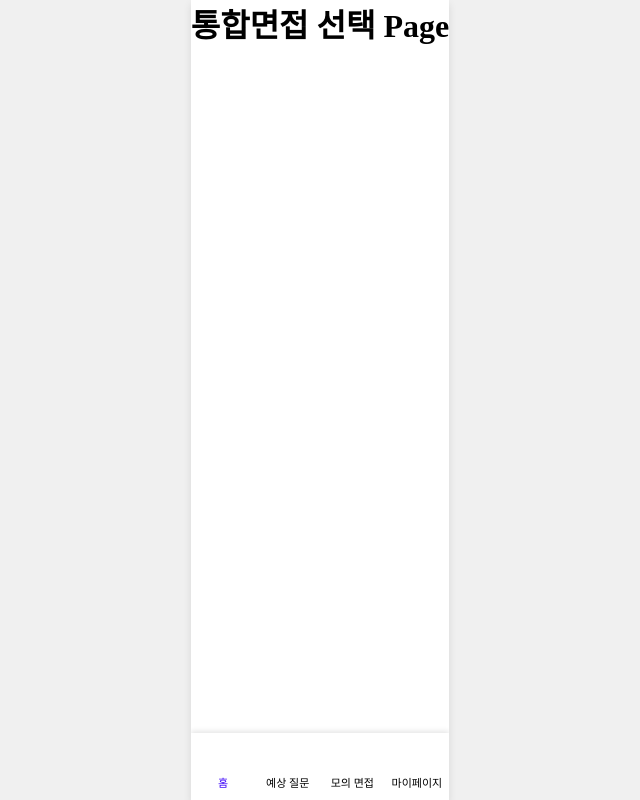
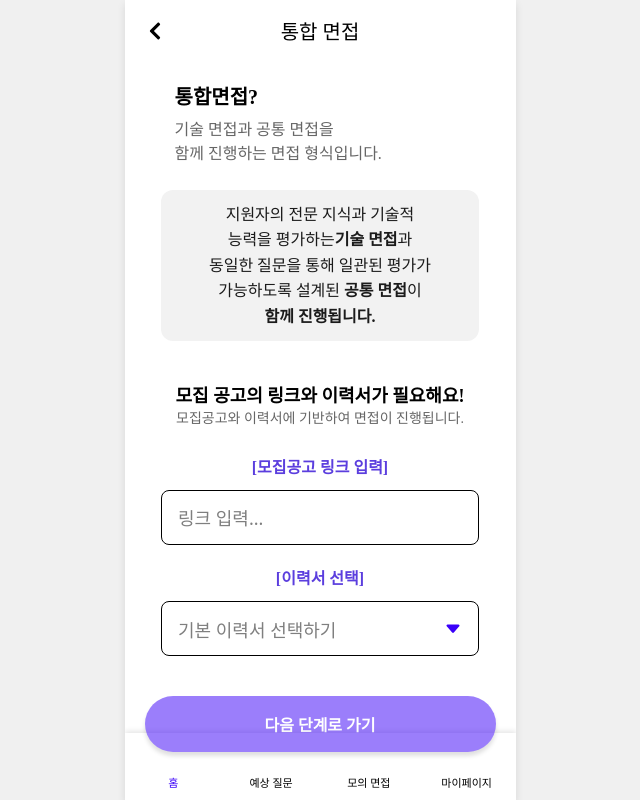
Before and after one commit to kellylee23/frontend2, a React (Create React App) app: page /interview/integrated in a window 1280 px wide. Shown: the whole page, without its empty margins (320-960 px from the left). Built offline with nearby package versions, Linux system fonts and the light colour scheme; some icons are missing; a web font is replaced by a local one.

Commit message:
feat: 통합 면접 진행

```diff
--- a/src/pages/IntegratedInterview.jsx
+++ b/src/pages/IntegratedInterview.jsx
@@ -1,8 +1,391 @@
+import React, {useState} from 'react';
+import styled from 'styled-components';
+import { BsCaretDownFill } from "react-icons/bs";
+import { FaChevronLeft } from "react-icons/fa";
+import { useNavigate } from 'react-router-dom';
+
+const Container = styled.div`
+  width: 391px;
+  min-height: 100vh;
+  margin: 0 auto;
+  background: white;
+  display: flex;
+  flex-direction: column;
+`
+
+const Header = styled.div`
+  display: flex;
+  align-items: center;
+  justify-content: center;
+  padding: 16px 20px;
+  position: relative;
+`
+
+const BackButton = styled.button`
+  position: absolute;
+  left: 20px;
+  background: none;
+  border: none;
+  font-size: 20px;
+  display: flex;
+  align-items: center;
+  z-index: 1;
+`
+
+const Title = styled.div`
+  width: 100%;
+  text-align: center;
+  font-family: "Noto Sans KR";
+  font-size: 20px;
+  font-weight: 500;
+`
+
+const Content = styled.div`
+  display: flex;
+  flex-direction: column;
+  align-items: center;
+  padding: 20px;
+`
+
+const TitleSection = styled.div`
+  display: flex;
+  flex-direction: column;
+  align-items: flex-start;
+  margin-bottom: 24px;
+  width: 100%;
+  padding-left:30px ;
+`
+
+const MainTitle = styled.div`
+  font-family: "Noto Sans KR";
+  font-size: 20px;
+  font-weight: 700;
+  margin-bottom: 8px;
+  align-self: flex-start;
+`
+
+const SubTitle = styled.div`
+  font-family: "Noto Sans KR";
+  font-size: 16px;
+  font-weight: 400;
+  color: #666;
+  line-height: 1.5;
+  text-align: left;
+`
+
+const InfoBox = styled.div`
+  width: 318px;
+  height: 151px;
+  display: flex;
+  flex-direction: column;
+  align-items: center;
+  justify-content: center;
+  background: #F2F2F2;
+  border-radius: 12px;
+  text-align: center;
+  font-family: 'Noto Sans KR';
+  font-size: 16px;
+  line-height: 1.6;
+  margin-bottom: 40px;
+  color: #1B1B1B;
+`
+const InfoText = styled.p`
+  margin: 0;
+  font-weight: ${props => props.bold ? '700' : '400'};
+  display: inline;
+`
+
+const CommonSection = styled.div`
+  width: 318px;
+  display: flex;
+  flex-direction: column;
+  align-items: center;
+  margin-bottom: 40px;
+`
+
+const CommonTitle = styled.div`
+  font-family: 'Noto Sans KR';
+  font-size: 18px;
+  font-weight: 700;
+`
+
+const CommonSubTitle = styled.div`
+  font-family: "Noto Sans KR";
+  font-size: 14px;
+  color: #666;
+  margin-bottom: 15px;
+`
+
+const CommonLabel = styled.div`
+  color: #5B3EDE;
+  font-family: "Noto Sans KR";
+  font-size: 16px;
+  font-weight: 700;
+  margin: 12px 0px;
+`
+
+const InputLink = styled.input`
+  width: 100%;
+  height: 55px;
+  padding: 0 16px;
+  border: 1px solid #000;
+  border-radius: 8px;
+  background: white;
+  font-family: "Noto Sans";
+  font-weight: 500;
+  font-size: 18px;
+  color: #000;
+  box-sizing: border-box;
+
+  &::placeholder {
+    color: #7F7F7F;
+  }
+
+  &:focus {
+    outline: none;
+    border-color: #3A00F9;
+  }
+`
+const DropdownContainer = styled.div`
+  position: relative;
+  width: 100%;
+`;
+
+const DropdownMenu = styled.div`
+  position: absolute;
+  top: 100%;
+  left: 0;
+  width: 100%;
+  background: white;
+  border: 1px solid #000;
+  border-radius: 8px;
+  margin-top: 4px;
+  z-index: 10;
+  max-height: 200px;
+  overflow-y: auto;
+`;
+
+const DropdownItem = styled.div`
+  padding: 12px 16px;
+  font-family: "Noto Sans";
+  font-size: 16px;
+  color: #1B1B1B;
+  cursor: pointer;
+
+  &:hover {
+    background: #F2F2F2;
+  }
+
+  &:not(:last-child) {
+    border-bottom: 1px solid #E5E5E5;
+  }
+`;
+
+const ErrorMessage = styled.div`
+  color: #FF0000;
+  font-size: 14px;
+  font-family: "Noto Sans KR";
+  margin-top: 8px;
+  visibility: ${props => props.visible ? 'visible' : 'hidden'};
+  width: 100%;
+  text-align: left;
+`;
+
+const SelectButton = styled.button`
+  width: 100%;
+  height: 55px;
+  padding: 0 16px;
+  border: 1px solid #000;
+  border-radius: 8px;
+  background: white;
+  display: flex;
+  justify-content: space-between;
+  align-items: center;
+  font-family: "Noto Sans";
+  font-weight: 500;
+  font-size: 18px;
+  color: ${props => props.selected ? '#1B1B1B' : '#7F7F7F'};
+  box-sizing: border-box;
+  cursor: pointer;
+
+  .svg{
+    width: 20px;
+    height: 30px;
+    color: #3A00F9;
+  }
+
+  &:focus {
+    outline: none;
+    border-color: #3A00F9;
+  }
+`;
+
+const NextButton = styled.button`
+  width: 100%;
+  height: 56px;
+  border-radius: 30px;
+  background: #3A00F9;
+  box-shadow: 0px 4px 4px 0px rgba(0, 0, 0, 0.25);
+  color: white;
+  border: none;
+  font-family: 'Noto Sans KR';
+  font-size: 16px;
+  font-weight: 700;
+  cursor: ${props => props.disabled ? 'not-allowed' : 'pointer'};
+  opacity: ${props => props.disabled ? 0.5 : 1};
+
+  &:hover {
+    background: ${props => props.disabled ? '#3A00F9' : '#2900b3'};
+  }
+`;
+
+
 const IntegratedInterview = () => {
+    const navigate = useNavigate();
+    const [jobPostingUrl, setJobPostingUrl] = useState('');
+    const [urlError, setUrlError] = useState('');
+    const [isDropdownOpen, setIsDropdownOpen] = useState(false);
+    const [selectedResume, setSelectedResume] = useState(null);
+
+    const resumes = [
+        { id: 1, title: "신입 개발자 이력서" },
+        { id: 2, title: "프론트엔드 이력서" },
+        { id: 3, title: "백엔드 이력서" },
+    ];
+    const handleBackClick = () => {
+        navigate('/interview');
+    };
+
+    const validateUrl = (url) => {
+        try {
+            new URL(url);
+            return true;
+        } catch (error) {
+            return false;
+        }
+    };
+
+    const handleUrlChange = (e) => {
+        const url = e.target.value;
+        setJobPostingUrl(url);
+
+        if (url && !validateUrl(url)) {
+            setUrlError('올바른 URL을 입력해주세요');
+        } else {
+            setUrlError('');
+        }
+    };
+
+    const handleResumeSelect = (resume) => {
+        setSelectedResume(resume);
+        setIsDropdownOpen(false);
+    };
+
+    const handleNextClick = () => {
+        if (!jobPostingUrl) {
+            setUrlError('모집공고 링크를 입력해주세요');
+            return;
+        }
+
+        if (!validateUrl(jobPostingUrl)) {
+            setUrlError('올바른 URL을 입력해주세요');
+            return;
+        }
+
+        if (!selectedResume) {
+            return;
+        }
+
+        navigate('/interview/options', {
+            state: {
+                jobPostingUrl: jobPostingUrl,
+                resumeId: selectedResume.id,
+                interviewType: 'integrated'
+            }
+        });
+    };
+
     return (
-        <div>
-            <h1> 통합면접 선택 Page</h1>
-        </div>
+        <Container>
+            <Header>
+                <BackButton onClick={handleBackClick}>
+                    <FaChevronLeft />
+                </BackButton>
+                <Title>통합 면접</Title>
+            </Header>
+
+            <Content>
+                <TitleSection>
+                    <MainTitle>통합면접?</MainTitle>
+                    <SubTitle>
+                        기술 면접과 공통 면접을<br/>
+                        함께 진행하는 면접 형식입니다.
+                    </SubTitle>
+                </TitleSection>
+
+                <InfoBox>
+                    <div>지원자의 전문 지식과 기술적</div>
+                    <div>능력을 평가하는<InfoText bold>기술 면접</InfoText>과</div>
+                    <div>동일한 질문을 통해 일관된 평가가</div>
+                    <div>가능하도록 설계된 <InfoText bold>공통 면접</InfoText>이</div>
+                    <div><InfoText bold>함께 진행됩니다.</InfoText></div>
+                </InfoBox>
+
+                <CommonSection>
+                    <CommonTitle>모집 공고의 링크와 이력서가 필요해요!</CommonTitle>
+                    <CommonSubTitle>모집공고와 이력서에 기반하여 면접이 진행됩니다.</CommonSubTitle>
+                    <CommonLabel>[모집공고 링크 입력]</CommonLabel>
+                    <InputLink
+                        type="url"
+                        placeholder="링크 입력..."
+                        value={jobPostingUrl}
+                        onChange={handleUrlChange}
+                        onPaste={(e) => {
+                            e.preventDefault();
+                            const pastedText = e.clipboardData.getData('text');
+                            setJobPostingUrl(pastedText);
+                            if (!validateUrl(pastedText)) {
+                                setUrlError('올바른 URL을 입력해주세요');
+                            } else {
+                                setUrlError('');
+                            }
+                        }}
+                    />
+                    <ErrorMessage visible={!!urlError}>{urlError}</ErrorMessage>
+
+                    <CommonLabel>[이력서 선택]</CommonLabel>
+                    <DropdownContainer>
+                        <SelectButton
+                            onClick={() => setIsDropdownOpen(!isDropdownOpen)}
+                            selected={selectedResume}
+                        >
+                            {selectedResume ? selectedResume.title : '기본 이력서 선택하기'}
+                            <BsCaretDownFill color='#3A00F9'/>
+                        </SelectButton>
+
+                        {isDropdownOpen && (
+                            <DropdownMenu>
+                                {resumes.map((resume) => (
+                                    <DropdownItem
+                                        key={resume.id}
+                                        onClick={() => handleResumeSelect(resume)}
+                                    >
+                                        {resume.title}
+                                    </DropdownItem>
+                                ))}
+                            </DropdownMenu>
+                        )}
+                    </DropdownContainer>
+                </CommonSection>
+
+                <NextButton
+                    onClick={handleNextClick}
+                    disabled={!jobPostingUrl || !!urlError || !selectedResume}
+                >
+                    다음 단계로 가기
+                </NextButton>
+            </Content>
+        </Container>
     );
 };
 
```
